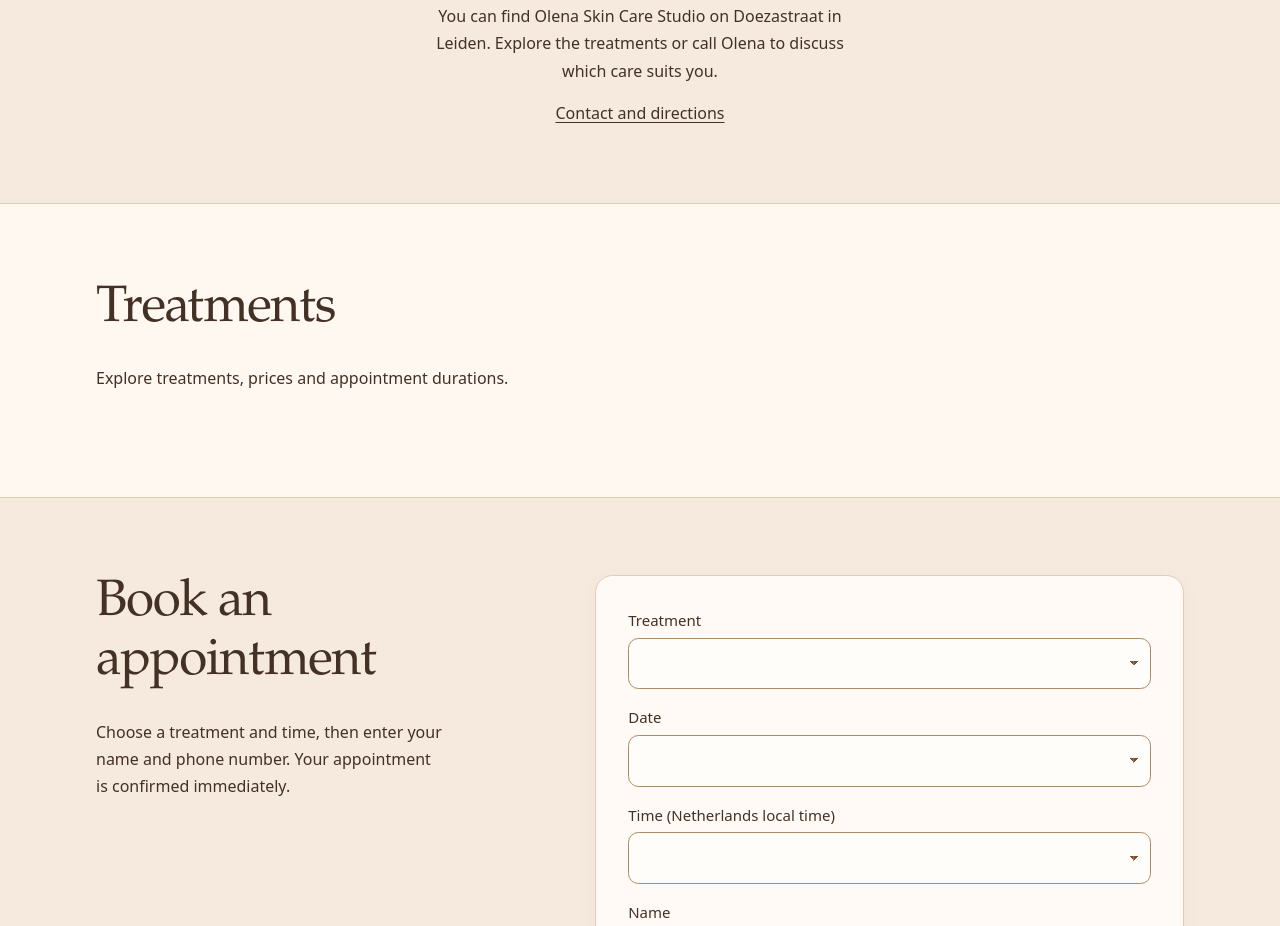
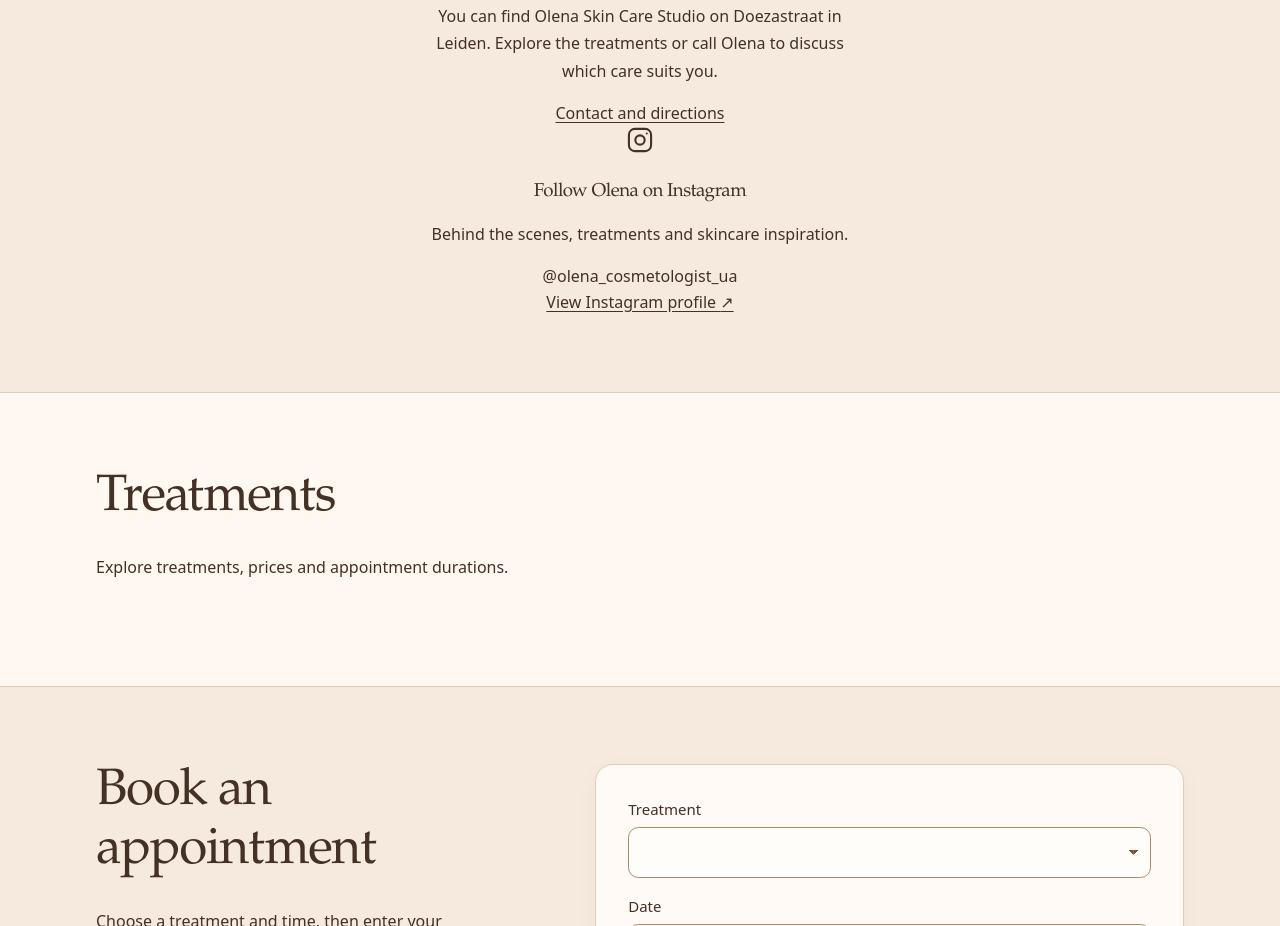
Before and after one commit to Th3D0dg3r909/Olena-s-Website, a website: page public/index.en.html in a window 1280 px wide. Shown: the part 1055-1981 px from the top of the page. Drawn offline with Linux system fonts and the light colour scheme; no server answers.

Commit message:
Add Olena Instagram profile feature to studio introduction

```diff
--- a/public/index.en.html
+++ b/public/index.en.html
@@ -24,6 +24,11 @@
 <h2 id="studio-title">A little time for yourself</h2>
 <p>You can find Olena Skin Care Studio on Doezastraat in Leiden. Explore the treatments or call Olena to discuss which care suits you.</p>
 <a href="#contact">Contact and directions</a>
+<aside class="studio-instagram" aria-label="Instagram">
+  <span class="instagram-mark" aria-hidden="true"><svg viewBox="0 0 24 24" width="28" height="28" fill="none" stroke="currentColor" stroke-width="1.8" stroke-linecap="round" stroke-linejoin="round"><rect x="2.5" y="2.5" width="19" height="19" rx="5"/><circle cx="12" cy="12" r="4"/><circle cx="17.8" cy="6.4" r=".9" fill="currentColor" stroke="none"/></svg></span>
+  <div class="instagram-copy"><h3>Follow Olena on Instagram</h3><p>Behind the scenes, treatments and skincare inspiration.</p><span class="instagram-handle">@olena_cosmetologist_ua</span></div>
+  <a class="instagram-visit" href="https://www.instagram.com/olena_cosmetologist_ua/" target="_blank" rel="noopener noreferrer">View Instagram profile <span aria-hidden="true">↗</span></a>
+</aside>
 </section>
 <section id="behandelingen">
 <h2>Treatments</h2><p>Explore treatments, prices and appointment durations.</p>
```
